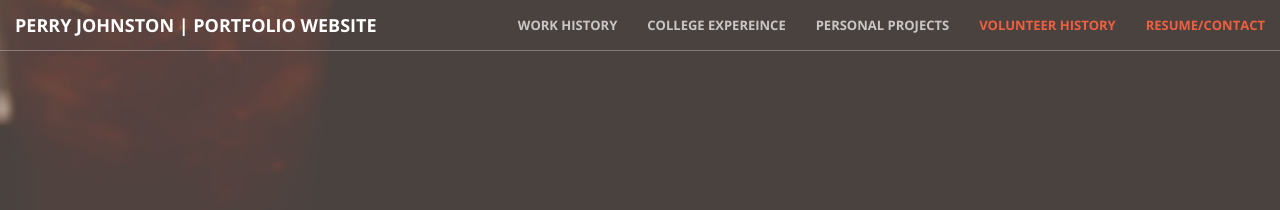
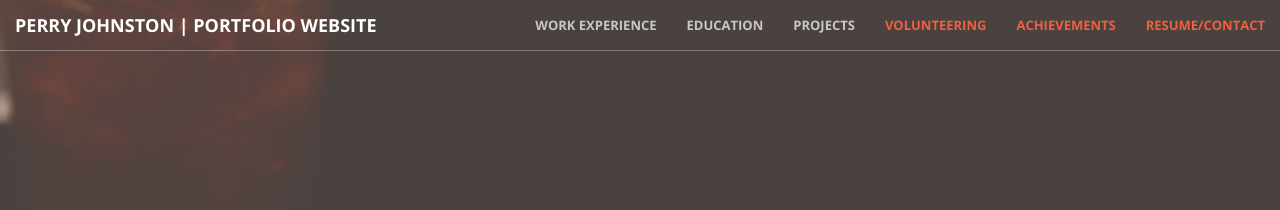
Before and after one commit to perryismyname/perryismyname.github.io, a Jekyll site: the page built from home/home.html, in a window 1280 px wide. Shown: the top 210 px of the page. Built offline with Jekyll 4.4.1, drawn with Linux system fonts in a browser that asks for light colours; grey boxes are pictures that could not be loaded.

Commit message:
Update nav.html
update navigation bar

```diff
--- a/_includes/nav.html
+++ b/_includes/nav.html
@@ -15,16 +15,19 @@
         <div class="collapse navbar-collapse" id="bs-example-navbar-collapse-1">
             <ul class="nav navbar-nav navbar-right">
                 <li>
-                    <a class="page-scroll" href="#about">Work History</a>
+                    <a class="page-scroll" href="#about">Work Experience</a>
                 </li>
                 <li>
-                    <a class="page-scroll" href="#services">College Expereince</a>
+                    <a class="page-scroll" href="#services">Education</a>
                 </li>
                 <li>
-                    <a class="page-scroll" href="#portfolio">Personal Projects</a>
+                    <a class="page-scroll" href="#portfolio">Projects</a>
                 </li>
                 <li>
-                    <a class="page-scroll" href="#contact">Volunteer History</a>
+                    <a class="page-scroll" href="#contact">Volunteering</a>
+                </li>
+                <li>
+                    <a class="page-scroll" href="#contact">Achievements</a>
                 </li>
                 <li>
                     <a class="page-scroll" href="#contact">Resume/Contact</a>
```
